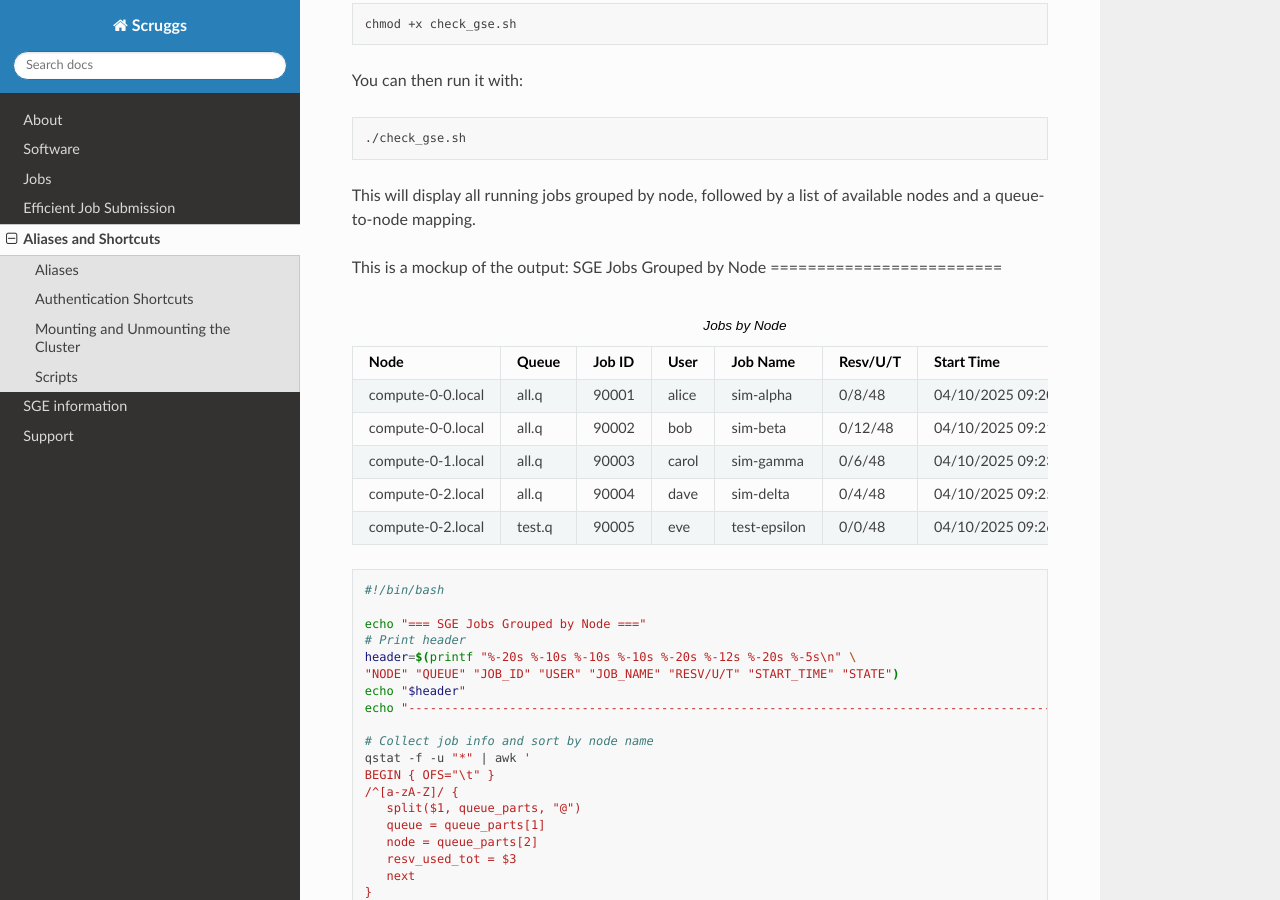
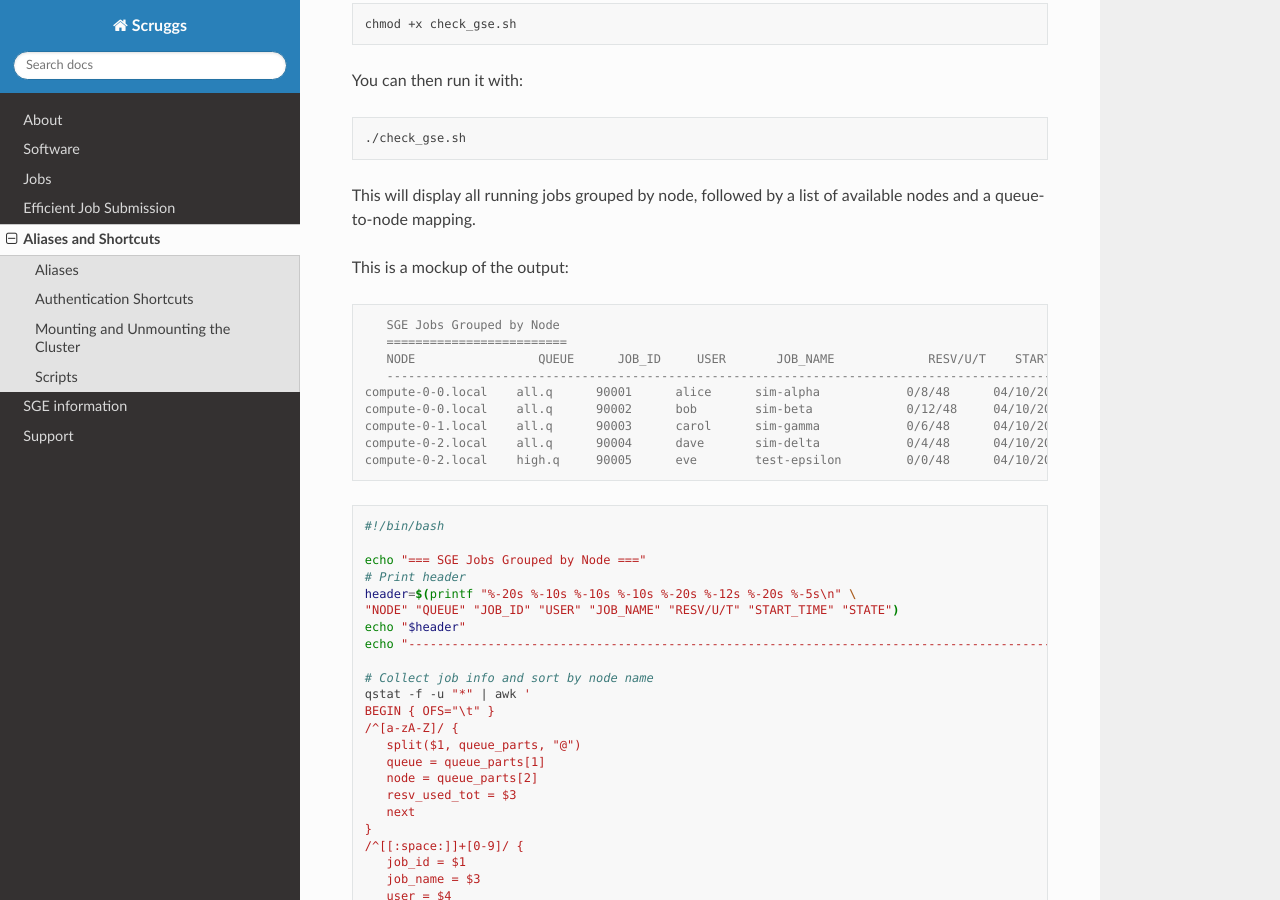
Before and after one commit to vishnu2709/Scruggs, a Sphinx documentation site: the page built from docs/source/alias.rst, in a window 1280 px wide and 900 px high, scrolled down 2016 px. Built offline with Sphinx 7.4.7 and the Read the Docs theme 3.1.0, drawn with Linux system fonts in a browser that asks for light colours; pages that are not in the unit, such as notebooks, are missing from menus; some of the changed lines change nothing that is shown.

Commit message:
proper rst format

```diff
--- a/docs/source/alias.rst
+++ b/docs/source/alias.rst
@@ -84,61 +84,18 @@ You can then run it with:
 This will display all running jobs grouped by node, followed by a list of available nodes and a queue-to-node mapping.
 
 This is a mockup of the output:
-SGE Jobs Grouped by Node
-=========================
 
-.. list-table:: Jobs by Node
-   :widths: 20 10 10 15 20 10 20 8
-   :header-rows: 1
+.. code-block:: console
 
-   * - Node
-     - Queue
-     - Job ID
-     - User
-     - Job Name
-     - Resv/U/T
-     - Start Time
-     - State
-   * - compute-0-0.local
-     - all.q
-     - 90001
-     - alice
-     - sim-alpha
-     - 0/8/48
-     - 04/10/2025 09:20:00
-     - r
-   * - compute-0-0.local
-     - all.q
-     - 90002
-     - bob
-     - sim-beta
-     - 0/12/48
-     - 04/10/2025 09:21:10
-     - r
-   * - compute-0-1.local
-     - all.q
-     - 90003
-     - carol
-     - sim-gamma
-     - 0/6/48
-     - 04/10/2025 09:23:45
-     - r
-   * - compute-0-2.local
-     - all.q
-     - 90004
-     - dave
-     - sim-delta
-     - 0/4/48
-     - 04/10/2025 09:25:00
-     - r
-   * - compute-0-2.local
-     - test.q
-     - 90005
-     - eve
-     - test-epsilon
-     - 0/0/48
-     - 04/10/2025 09:26:30
-     - qw
+      SGE Jobs Grouped by Node
+      =========================
+      NODE                 QUEUE      JOB_ID     USER       JOB_NAME             RESV/U/T    START_TIME           STATE
+      ---------------------------------------------------------------------------------------------------------------
+   compute-0-0.local    all.q      90001      alice      sim-alpha            0/8/48      04/10/2025 09:20:00  r
+   compute-0-0.local    all.q      90002      bob        sim-beta             0/12/48     04/10/2025 09:21:10  r
+   compute-0-1.local    all.q      90003      carol      sim-gamma            0/6/48      04/10/2025 09:23:45  r
+   compute-0-2.local    all.q      90004      dave       sim-delta            0/4/48      04/10/2025 09:25:00  r
+   compute-0-2.local    high.q     90005      eve        test-epsilon         0/0/48      04/10/2025 09:26:30  qw
 
 .. code-block:: bash
 
```
